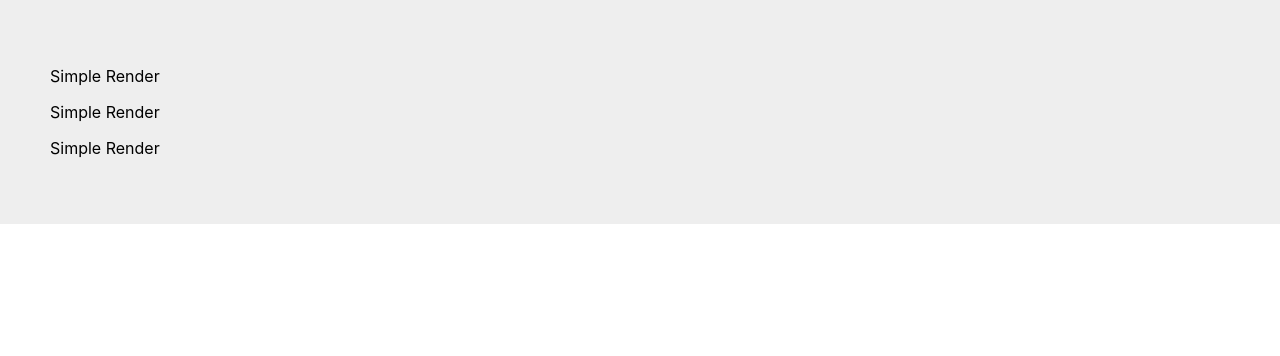
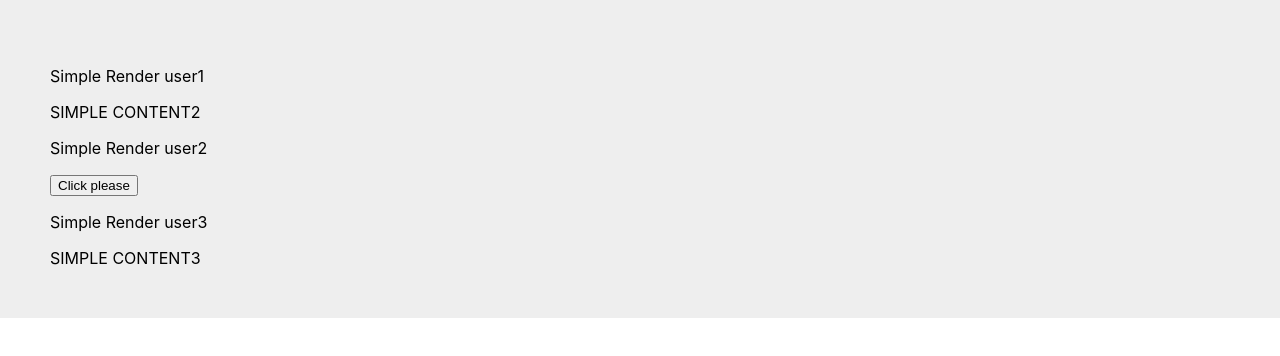
Before and after one commit to AaronWoods/ReactJS, a React (Create React App) app in the folder my-app/: page / in a window 1280 px wide. Shown: the top 356 px of the page. Built offline with nearby package versions, Linux system fonts and the light colour scheme.

Commit message:
simple component - dealing with children

```diff
--- a/my-app/src/index.tsx
+++ b/my-app/src/index.tsx
@@ -4,21 +4,37 @@ import './index.css';
 import App from './App';
 import * as serviceWorker from './serviceWorker';
 
-class Startup extends React.Component{
+// simple component - dealing with children
+class Startup extends React.Component<{ greetTarget: string }>{
+
+    constructor(props: { greetTarget: string }){
+        super(props);
+        //this.props.greetTarget ="";
+    }
     render(){
         console.log("in render")
 
         return(
-            <p>Simple Render</p>
+            <div>
+                <p>Simple Render {this.props.greetTarget}</p>
+                {this.props.children}
+            </div>
         );
     }
 }
 
 ReactDOM.render(
 <div>
-<Startup />
-<Startup />
-<Startup />
+<Startup greetTarget="user1">
+    SIMPLE CONTENT2
+</Startup>
+<Startup greetTarget="user2">
+    <input type="button" value="Click please"/>
+</Startup>
+<Startup greetTarget="user3">
+    SIMPLE CONTENT3
+</Startup>
+
 </div>,
 document.getElementById('container'));
 
```
